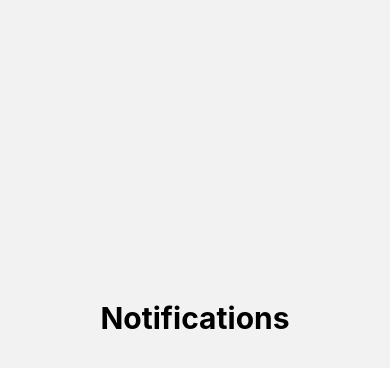
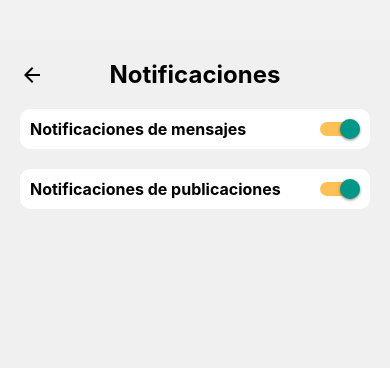
Before and after one commit to diegogodinezr/EstateIQMovil, a React Native app: screen /NotificationsScreen in a window 390 px wide. Shown: the top 368 px of the page. Built offline with nearby package versions, Linux system fonts and the light colour scheme.

Commit message:
notifications complete

```diff
--- a/package.json
+++ b/package.json
@@ -9,18 +9,19 @@
     "web": "expo start --web"
   },
   "dependencies": {
+    "@react-native-async-storage/async-storage": "^1.23.1",
     "@react-navigation/bottom-tabs": "^6.5.20",
     "@react-navigation/native": "^6.1.17",
     "@react-navigation/stack": "^6.3.29",
     "expo": "~51.0.7",
+    "expo-image-picker": "~15.0.5",
     "expo-status-bar": "~1.12.1",
     "react": "18.2.0",
     "react-native": "0.74.1",
     "react-native-gesture-handler": "~2.16.1",
     "react-native-image-picker": "^7.1.2",
     "react-native-safe-area-context": "4.10.1",
-    "react-native-screens": "3.31.1",
-    "expo-image-picker": "~15.0.5"
+    "react-native-screens": "3.31.1"
   },
   "devDependencies": {
     "@babel/core": "^7.20.0"
--- a/screens/AccountNotifications.js
+++ b/screens/AccountNotifications.js
@@ -1,19 +1,125 @@
-import React from "react";
-import { View, Text, StyleSheet, TouchableOpacity } from "react-native";
+import React, { useState, useEffect } from 'react';
+import { View, Text, StyleSheet, TouchableOpacity, Switch } from 'react-native';
+import MaterialIcons from '@expo/vector-icons/MaterialIcons';
+import { useNavigation } from '@react-navigation/native';
+import AsyncStorage from '@react-native-async-storage/async-storage';
 
-const HomeScreen = () => {
-    return (
-        <View >
-            <Text
-            style={{
-                fontSize: 30,
-                fontWeight: 'bold',
-                textAlign: 'center',
-                marginTop: 300,
-            }}
-            >Notifications</Text>
-        </View>
-    );
-}
+const NotificationScreen = () => {
+  const navigation = useNavigation();
+  const [messageNotificationsEnabled, setMessageNotificationsEnabled] = useState(true);
+  const [publicationNotificationsEnabled, setPublicationNotificationsEnabled] = useState(true);
 
-export default HomeScreen;
+  useEffect(() => {
+    // Load the initial state from AsyncStorage when the component mounts
+    const loadNotificationSettings = async () => {
+      try {
+        const messageNotifications = await AsyncStorage.getItem('messageNotificationsEnabled');
+        const publicationNotifications = await AsyncStorage.getItem('publicationNotificationsEnabled');
+
+        if (messageNotifications !== null) {
+          setMessageNotificationsEnabled(JSON.parse(messageNotifications));
+        }
+        if (publicationNotifications !== null) {
+          setPublicationNotificationsEnabled(JSON.parse(publicationNotifications));
+        }
+      } catch (error) {
+        console.error('Error loading notification settings:', error);
+      }
+    };
+
+    loadNotificationSettings();
+  }, []);
+
+  const handleBackPress = () => {
+    navigation.goBack();
+  };
+
+  const toggleMessageNotifications = async () => {
+    const newValue = !messageNotificationsEnabled;
+    setMessageNotificationsEnabled(newValue);
+    try {
+      await AsyncStorage.setItem('messageNotificationsEnabled', JSON.stringify(newValue));
+    } catch (error) {
+      console.error('Error saving message notification setting:', error);
+    }
+  };
+
+  const togglePublicationNotifications = async () => {
+    const newValue = !publicationNotificationsEnabled;
+    setPublicationNotificationsEnabled(newValue);
+    try {
+      await AsyncStorage.setItem('publicationNotificationsEnabled', JSON.stringify(newValue));
+    } catch (error) {
+      console.error('Error saving publication notification setting:', error);
+    }
+  };
+
+  return (
+    <View style={styles.container}>
+      <View style={styles.header}>
+        <TouchableOpacity onPress={handleBackPress}>
+          <MaterialIcons name="arrow-back" size={24} color="black" />
+        </TouchableOpacity>
+        <Text style={styles.title}>Notificaciones</Text>
+        <View style={styles.emptySpace} />
+      </View>
+
+      <View style={styles.notificationContainer}>
+        <Text style={styles.notificationTitle}>Notificaciones de mensajes</Text>
+        <Switch
+          value={messageNotificationsEnabled}
+          onValueChange={toggleMessageNotifications}
+          trackColor={{ false: '#D3D3D3', true: '#FFC157' }}
+          thumbColor={messageNotificationsEnabled ? '#fff' : '#f4f3f4'}
+        />
+      </View>
+
+      <View style={styles.notificationContainer}>
+        <Text style={styles.notificationTitle}>Notificaciones de publicaciones</Text>
+        <Switch
+          value={publicationNotificationsEnabled}
+          onValueChange={togglePublicationNotifications}
+          trackColor={{ false: '#D3D3D3', true: '#FFC157' }}
+          thumbColor={publicationNotificationsEnabled ? '#fff' : '#f4f3f4'}
+        />
+      </View>
+    </View>
+  );
+};
+
+const styles = StyleSheet.create({
+  container: {
+    flex: 1,
+    backgroundColor: '#f0f0f0',
+    padding: 20,
+    marginTop: 40,
+  },
+  header: {
+    flexDirection: 'row',
+    alignItems: 'center',
+    justifyContent: 'space-between',
+    marginBottom: 20,
+  },
+  title: {
+    fontSize: 24,
+    fontWeight: 'bold',
+  },
+  emptySpace: {
+    width: 24,
+  },
+  notificationContainer: {
+    flexDirection: 'row',
+    alignItems: 'center',
+    justifyContent: 'space-between',
+    backgroundColor: '#fff',
+    padding: 10,
+    borderRadius: 10,
+    marginBottom: 20,
+  },
+  notificationTitle: {
+    fontSize: 16,
+    fontWeight: 'bold',
+  },
+});
+
+export default NotificationScreen;
--- a/screens/AccountScreen.js
+++ b/screens/AccountScreen.js
@@ -33,7 +33,7 @@ const AccountScreen = ({ navigation }) => {
 
 const styles = StyleSheet.create({
   container: {
-    marginTop: 80,
+    marginTop: 40,
     flex: 1,
     backgroundColor: '#f0f0f0',
     padding: 20,
--- a/screens/AddScreen.js
+++ b/screens/AddScreen.js
@@ -30,6 +30,7 @@ const AddScreen = () => {
     });
 
     if (!pickerResult.cancelled) {
+      // Añadir imagen solo si no está cancelado
       setImages([...images, { uri: pickerResult.uri }]);
     }
   };
@@ -147,7 +148,7 @@ const styles = StyleSheet.create({
     backgroundColor: '#f0f0f0',
   },
   header: {
-    marginTop: 50, // Añade espacio en la parte superior
+    marginTop: 40, // Añade espacio en la parte superior
     marginBottom: 20, // Añade espacio entre el título y los botones
   },
   title: {
```
Also changed, not shown: 1 other file (tests, documents, lock files or other folders).
